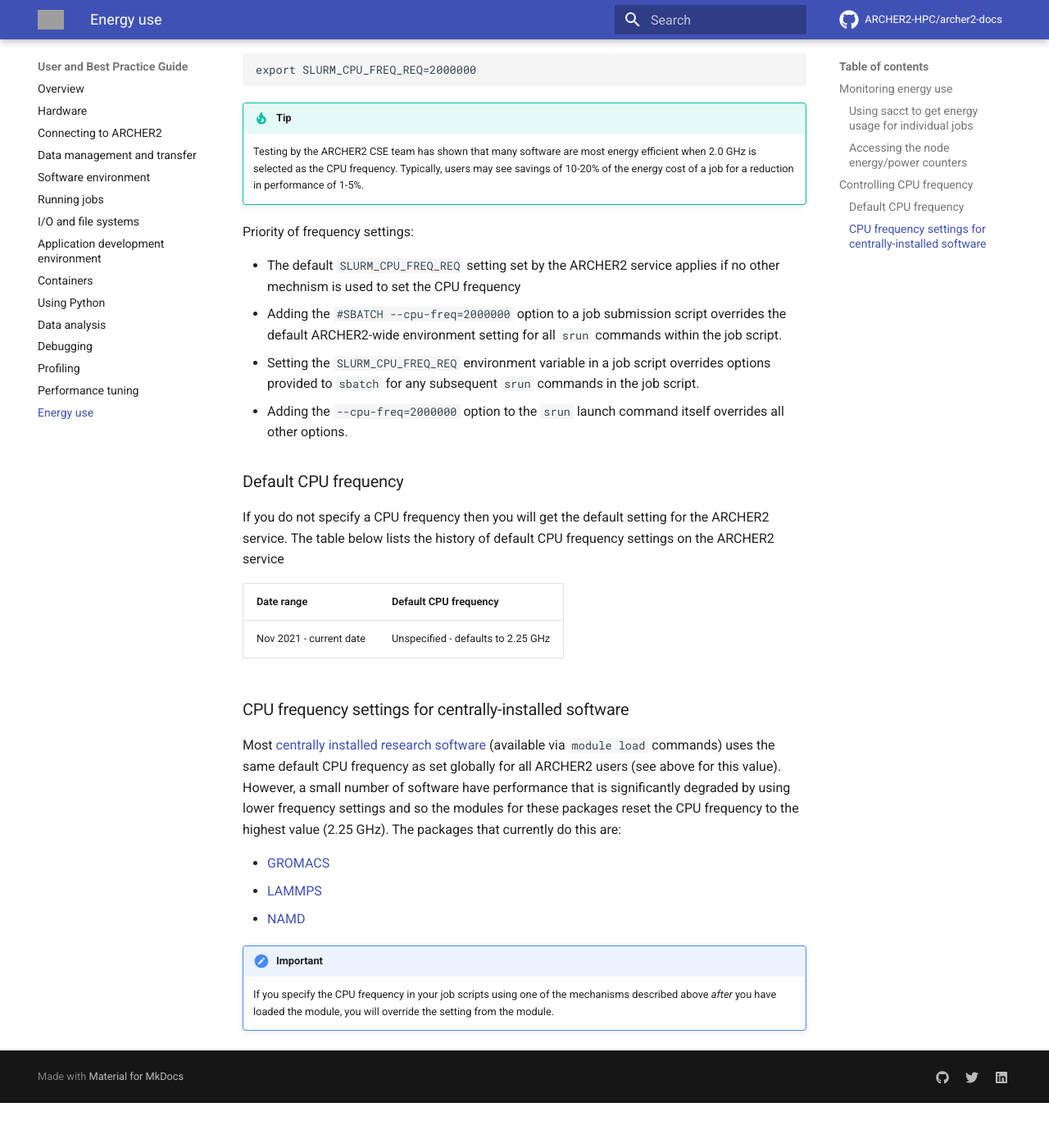
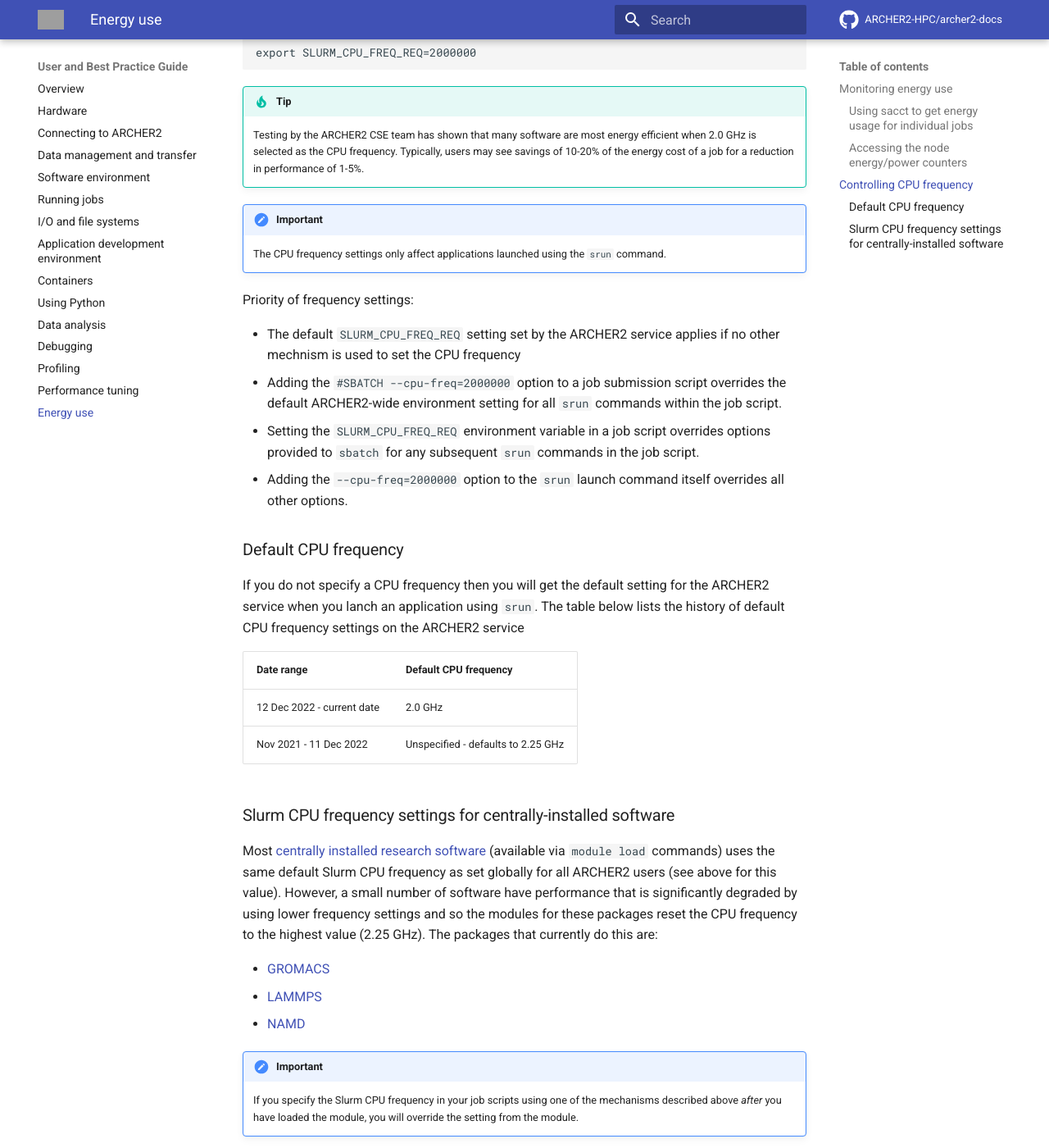
Before and after one commit to ARCHER2-HPC/archer2-docs, an MkDocs documentation site: the page built from docs/user-guide/energy.md, in a window 1280 px wide and 1400 px high, scrolled down 2643 px. Shown: the whole window at 82% size. Built offline with MkDocs 1.6.1 and Material for MkDocs 9.7.7, drawn with Linux system fonts in a browser that asks for light colours; comment, search, counter and statistics services are not loaded; before the commit the page ends 3988 px from its top, so only the background shows below that; some of the changed text lies outside the part shown; grey boxes are pictures that could not be loaded.

Commit message:
Fixes following CPU frequency change

```diff
--- a/docs/user-guide/energy.md
+++ b/docs/user-guide/energy.md
@@ -4,9 +4,8 @@
 which allows some control over how much energy is consumed by jobs.
 
 !!! important
-    The default CPU frequency on ARCHER2 compute nodes is currently unset. This means that the cores will
-    run at the maximum frequency available - 2.25 GHz. We anticipate that the default CPU frequency will
-    be set to 2.0 GHz in early December 2022 to improve the energy efficiency of the ARCHER2 system.
+    The default CPU frequency on ARCHER2 compute nodes for jobs launched using `srun` is currently set
+    to 2.0 GHz. Information below describes how to control the CPU frequency using Slurm.
 
 ## Monitoring energy use
 
@@ -110,6 +109,10 @@
     is selected as the CPU frequency. Typically, users may see savings of 10-20% of the energy cost of
     a job for a reduction in performance of 1-5%.
 
+
+!!! important
+    The CPU frequency settings only affect applications launched using the `srun` command.
+
 Priority of frequency settings:
 
 - The default `SLURM_CPU_FREQ_REQ` setting set by the ARCHER2 service applies if no other mechnism
@@ -123,17 +126,19 @@
 
 ### Default CPU frequency
 
-If you do not specify a CPU frequency then you will get the default setting for the ARCHER2 service.
+If you do not specify a CPU frequency then you will get the default setting for the ARCHER2 service
+when you lanch an application using `srun`.
 The table below lists the history of default CPU frequency settings on the ARCHER2 service
 
 | Date range | Default CPU frequency |
 |------------|-----------------------|
-| Nov 2021 - current date | Unspecified - defaults to 2.25 GHz |
+| 12 Dec 2022 - current date | 2.0 GHz |
+| Nov 2021 - 11 Dec 2022 | Unspecified - defaults to 2.25 GHz |
 
-### CPU frequency settings for centrally-installed software
+### Slurm CPU frequency settings for centrally-installed software
 
 Most [centrally installed research software](../research-software/) (available via `module load`
-commands) uses the same default CPU frequency as set globally for all ARCHER2 users (see above
+commands) uses the same default Slurm CPU frequency as set globally for all ARCHER2 users (see above
 for this value). However, a small number of software have performance that is significantly
 degraded by using lower frequency settings and so the modules for these packages reset the
 CPU frequency to the highest value (2.25 GHz). The packages that currently do this are:
@@ -143,5 +148,5 @@
 - [NAMD](../research-software/namd.md)
 
 !!! important
-    If you specify the CPU frequency in your job scripts using one of the mechanisms described
+    If you specify the Slurm CPU frequency in your job scripts using one of the mechanisms described
     above *after* you have loaded the module, you will override the setting from the module.
```
